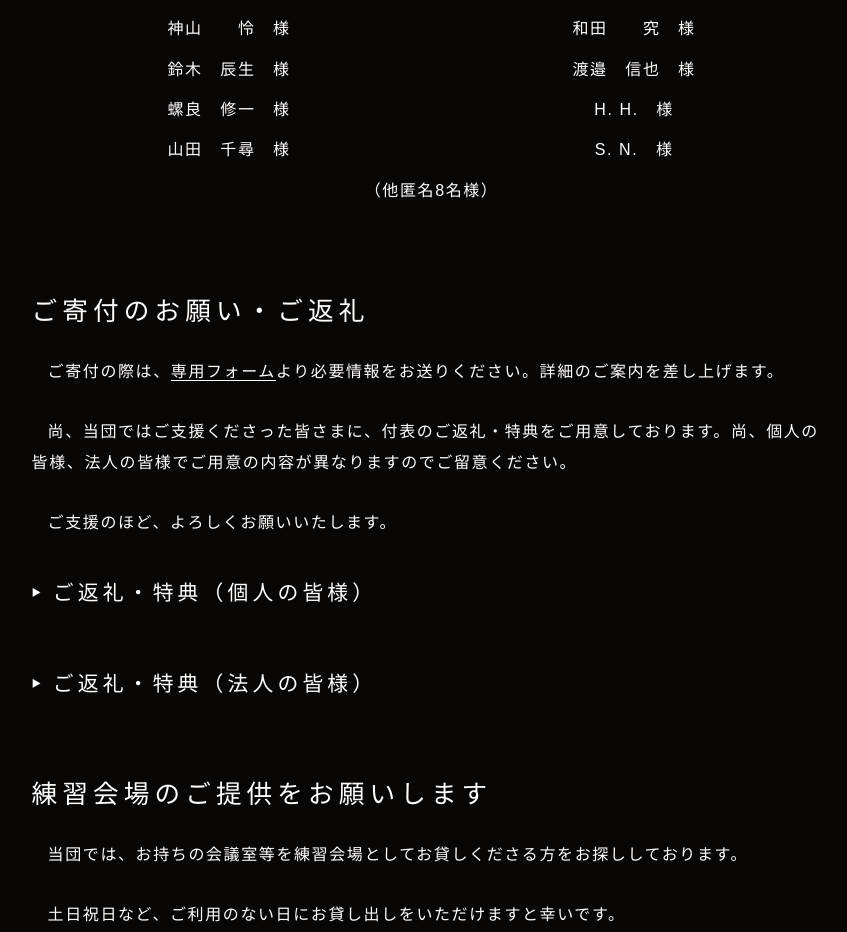
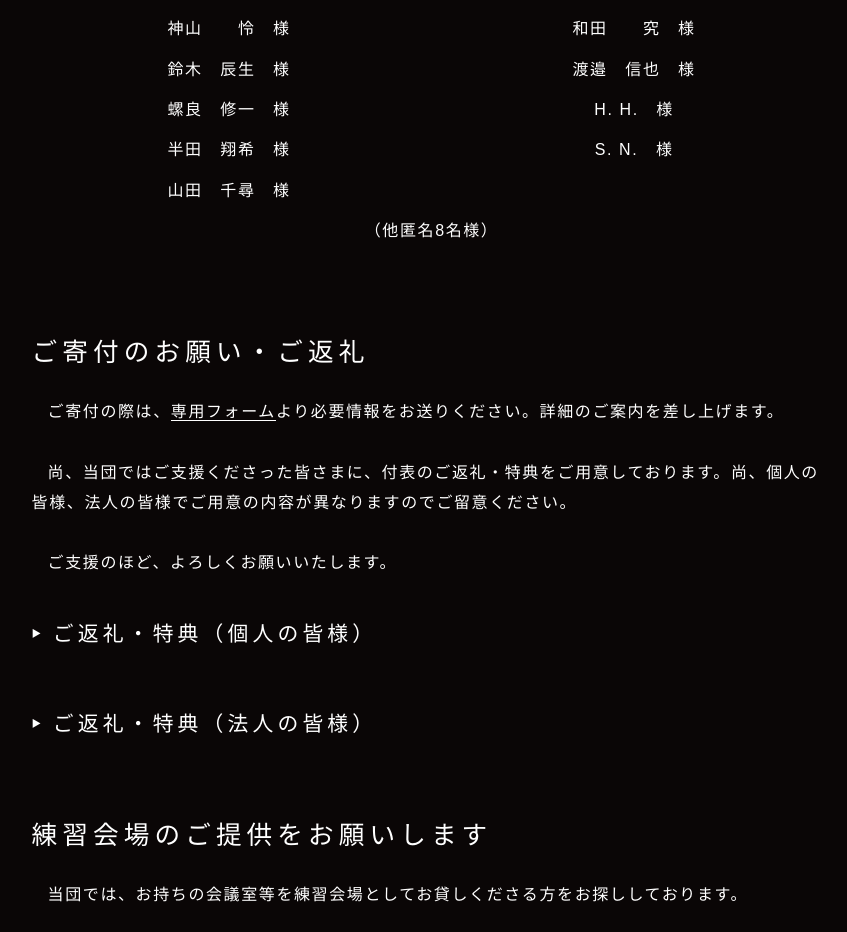
Before and after one commit to orchestra-canvas-tokyo/homepage, a SvelteKit app: page /support-us in a window 1280 px wide. Shown: the part 1420-2352 px from the top of the page, without its empty margins (109-956 px from the left). Built offline with nearby package versions, Linux system fonts and the light colour scheme.

Commit message:
ご支援者さま追加

```diff
--- a/src/routes/support-us/+page.svelte
+++ b/src/routes/support-us/+page.svelte
@@ -59,6 +59,7 @@
 			<span>神山　　怜　様</span>
 			<span>鈴木　辰生　様</span>
 			<span>螺良　修一　様</span>
+			<span>半田　翔希　様</span>
 			<span>山田　千尋　様</span>
 		</div>
 		<div class="halfwidth-supporters-right">
```
